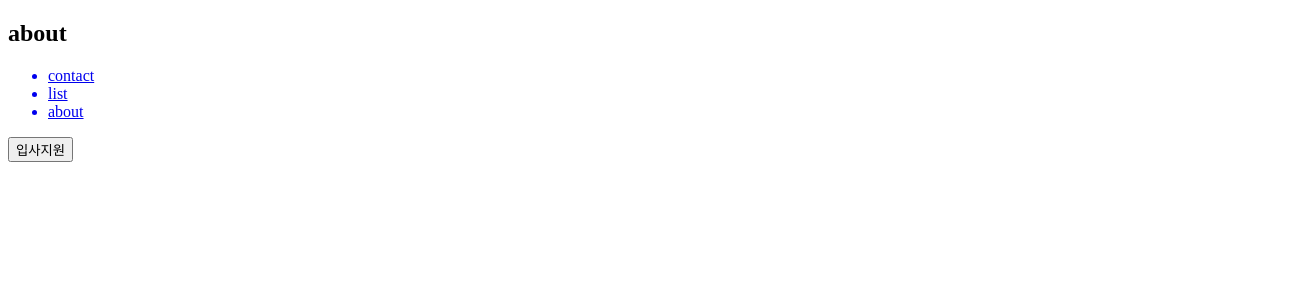
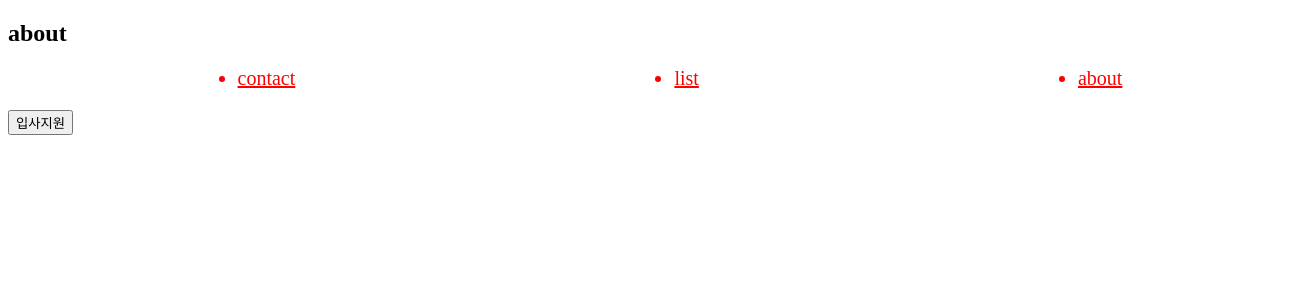
Before and after one commit to ipadorusa/test-react-ts-vite, a React (Vite) app: page /about in a window 1280 px wide. Shown: the top 300 px of the page, 1312 px wide, since content can reach past the window. Built offline with nearby package versions, Linux system fonts and the light colour scheme.

Commit message:
feature: component 내 Nav component import

```diff
--- a/src/pages/about/index.tsx
+++ b/src/pages/about/index.tsx
@@ -1,4 +1,4 @@
-import { Link } from "react-router-dom"
+import Nav from "@/components/nav"
 
 export default function AboutPage() {
   const onHandleBtnApplay = () => {
@@ -7,11 +7,7 @@ export default function AboutPage() {
   return (
     <div>
       <h2>about</h2>
-      <ul>
-				<Link to="/contact"><li>contact</li></Link>
-				<Link to="/list"><li>list</li></Link>
-        <Link to="/about"><li>about</li></Link>
-			</ul>
+      <Nav />
       <div>
         <button type="button" onClick={onHandleBtnApplay} className="sri_btn_sm"><span className="sri_btn_immediately">입사지원</span></button>
       </div>
--- a/src/pages/contact/index.tsx
+++ b/src/pages/contact/index.tsx
@@ -1,14 +1,10 @@
-import { Link } from "react-router-dom";
+import Nav from "@/components/nav";
 
 export default function ContactPage() {
   return (
     <div>
       <h2>Contact</h2>
-      <ul>
-				<Link to="/contact"><li>contact</li></Link>
-				<Link to="/list"><li>list</li></Link>
-        <Link to="/about"><li>about</li></Link>
-			</ul>
+      <Nav />
     </div>
   )
 }
--- a/src/pages/list/index.tsx
+++ b/src/pages/list/index.tsx
@@ -1,14 +1,10 @@
-import { Link } from "react-router-dom";
+import Nav from "@/components/nav";
 
 export default function ListPage() {
   return (
     <div>
       <h2>List</h2>
-      <ul>
-				<Link to="/contact"><li>contact</li></Link>
-				<Link to="/list"><li>list</li></Link>
-        <Link to="/about"><li>about</li></Link>
-			</ul>
+      <Nav />
     </div>
   )
 }
--- a/vite.config.ts
+++ b/vite.config.ts
@@ -1,8 +1,24 @@
 import { defineConfig } from 'vite'
 import react from '@vitejs/plugin-react'
+import { resolve } from 'path'
 import tsconfigPaths from 'vite-tsconfig-paths';
 
 // https://vitejs.dev/config/
-export default defineConfig({
-  plugins: [react(), tsconfigPaths()],
+export default defineConfig(({ mode }) => {
+  return {
+    define: {
+      'process.env.NODE_ENV': JSON.stringify(mode),
+    },
+    plugins: [react(), tsconfigPaths()],
+    build: {
+      outDir: "../../../webroot/mobile/js/calendar/dist",
+      lib: {
+        name: "calendar",
+        entry: resolve(__dirname, 'src/app.tsx'),
+        formats: ["es"],
+        fileName: "app",
+      },
+      minify: "esbuild",
+    },
+  }
 })
```
